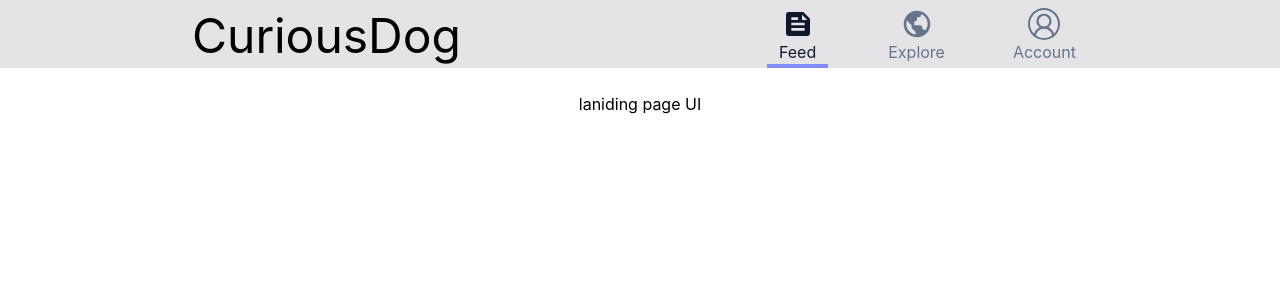
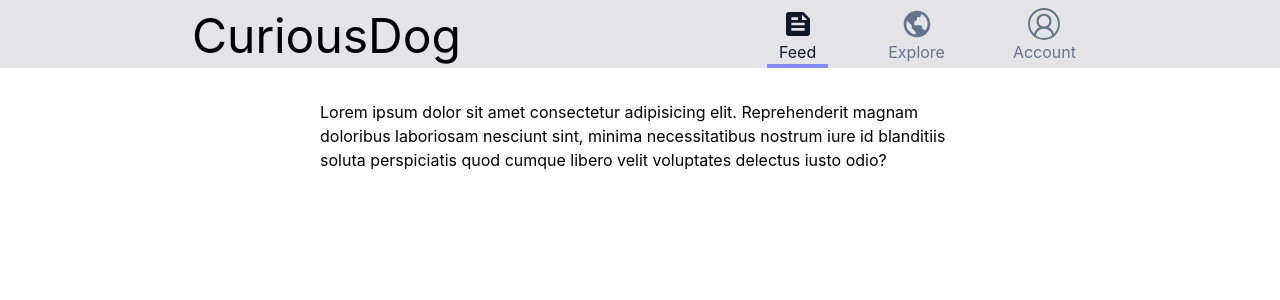
Before and after one commit to The-Naty/Curious-Dog, a Next.js app in the folder client-curious-dog/: page / in a window 1280 px wide. Shown: the top 300 px of the page. Built offline with nearby package versions, Linux system fonts and the light colour scheme.

Commit message:
headerCompo: styling and page structure

```diff
--- a/client-curious-dog/components/LandingPage/Layout.tsx
+++ b/client-curious-dog/components/LandingPage/Layout.tsx
@@ -1,5 +1,12 @@
 const HomeLayout = () => {
-  return <div className="m-6">laniding page UI</div>;
+  return (
+    <div>
+      Lorem ipsum dolor sit amet consectetur adipisicing elit. Reprehenderit
+      magnam doloribus laboriosam nesciunt sint, minima necessitatibus nostrum
+      iure id blanditiis soluta perspiciatis quod cumque libero velit voluptates
+      delectus iusto odio?
+    </div>
+  );
 };
 
 export default HomeLayout;
--- a/client-curious-dog/components/shared/Header.tsx
+++ b/client-curious-dog/components/shared/Header.tsx
@@ -19,7 +19,7 @@ const Header = () => {
             <FaBars style={{ fontSize: "2.2rem" }} />
           </label>
           <input type="checkbox" id="collpase-btn-check" />
-          <ul className="header md:flex justify-center 		 md:space-x-11">
+          <ul className="header md:flex justify-center md:space-x-11">
             <HeaderItem
               IconComp={<MdFeed style={{ fontSize: "2rem" }} />}
               text="Feed"
--- a/client-curious-dog/components/shared/HeaderItem.tsx
+++ b/client-curious-dog/components/shared/HeaderItem.tsx
@@ -1,12 +1,20 @@
 import React from "react";
 
-const HeaderItem = ({ IconComp, text, active }) => {
+interface headerItemProps {
+  IconComp: React.ReactNode;
+  text: string;
+  active?: boolean;
+}
+
+const listItemStyle = "mt-2 px-3 mx-1 text-basis hover:cursor-pointer";
+
+const HeaderItem = ({ IconComp, text, active }: headerItemProps) => {
   return (
     <li
       className={`${listItemStyle} ${
         active
           ? "border-b-4 border-indigo-400 text-slate-900"
-          : "text-slate-500"
+          : "text-slate-500 hover:text-slate-700"
       }`}
     >
       <div className="flex flex-col items-center">
@@ -18,5 +26,3 @@ const HeaderItem = ({ IconComp, text, active }) => {
 };
 
 export default HeaderItem;
-
-const listItemStyle = "mt-2 px-3 mx-1 text-basis 	hover:text-slate-700	  ";
--- a/client-curious-dog/pages/index.tsx
+++ b/client-curious-dog/pages/index.tsx
@@ -4,14 +4,16 @@ import Header from '../components/shared/Header'
 
 const Home: NextPage = () => {
   return (
-    <div className='flex flex-col items-center'>
-
-      <Header />
-    <div className="flex justify-center">
-      <HomeLayout />
-    </div>
-
-    </div>
+      <div className='flex flex-col items-center'>
+            <Header />
+          <div className="flex items-center justify-center w-full">
+          <div className="grid grid-rows-1 grid-cols-12 w-full ">
+            <div className="col-start-4 col-end-10 mb-4 mt-8">
+              <HomeLayout />
+            </div>
+          </div>
+        </div>
+      </div>
   )
 }
 
```
